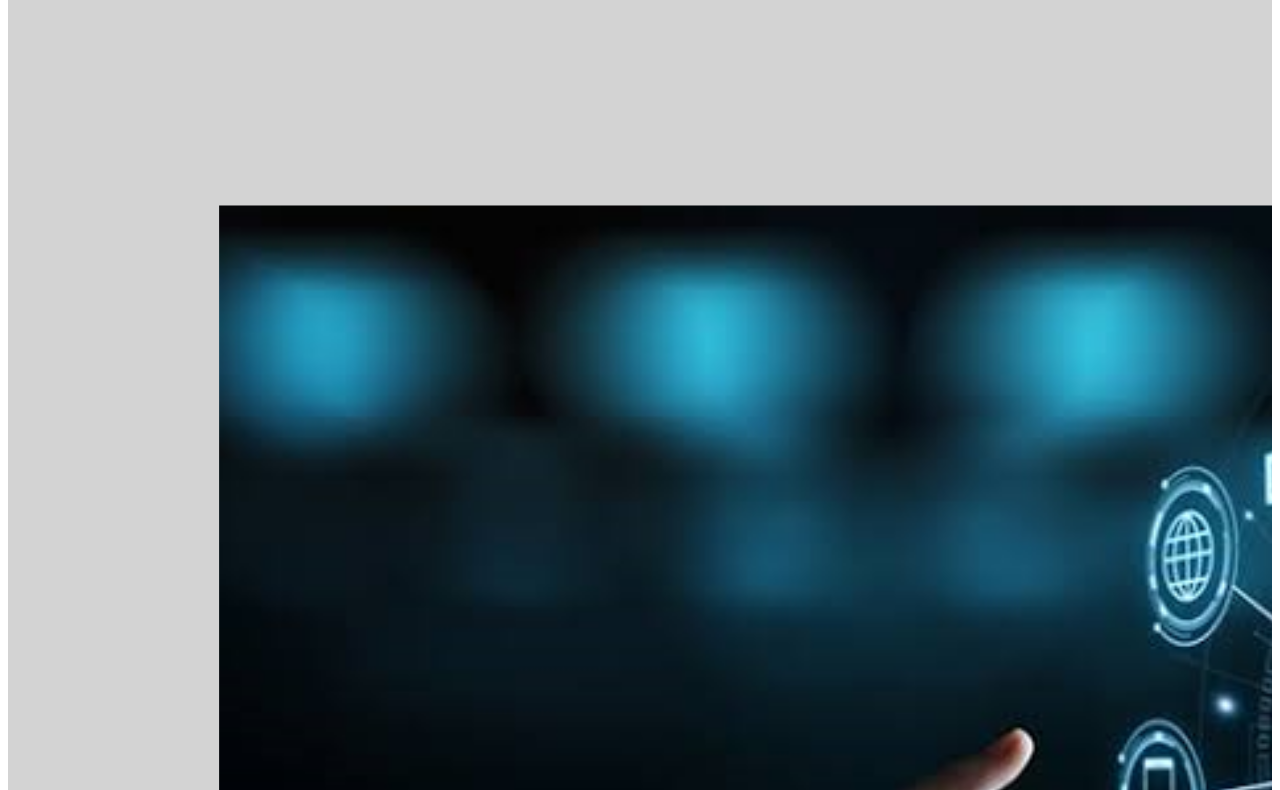
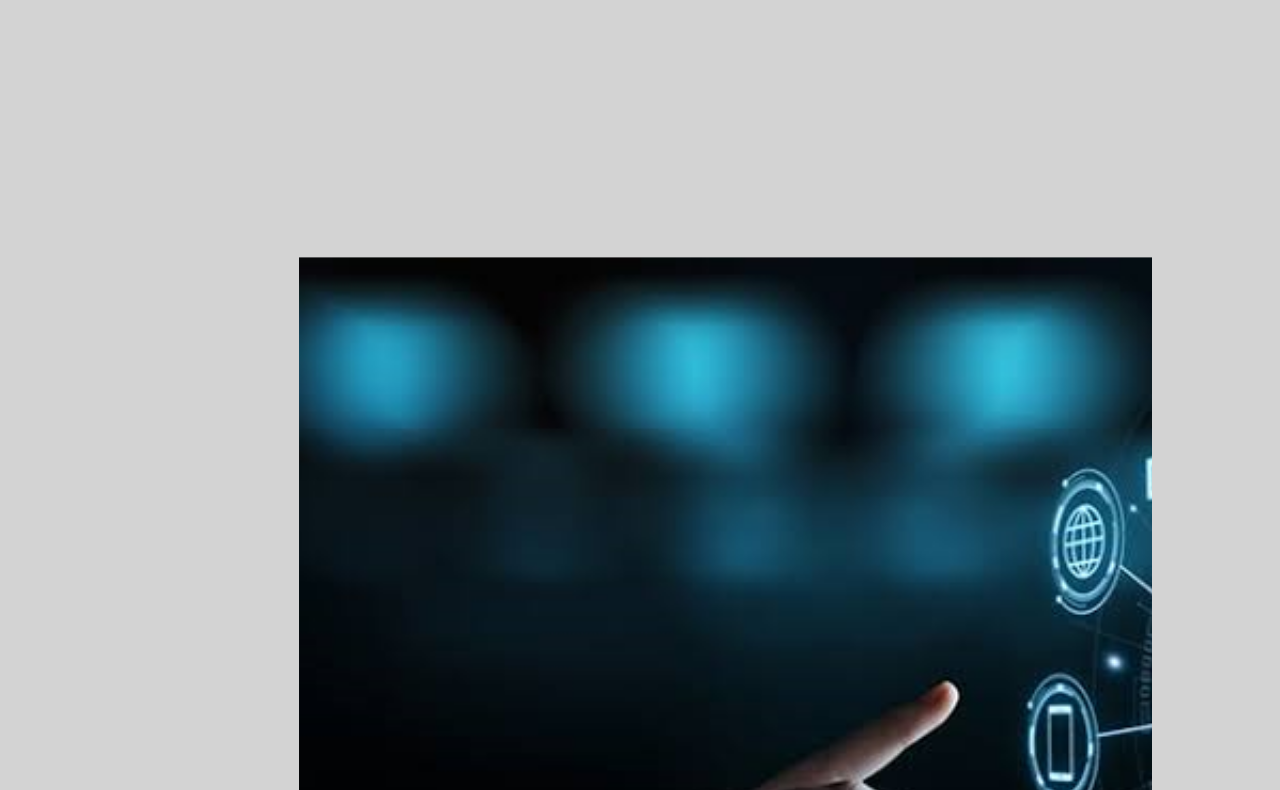
Before and after one commit to janardhankuruva/portfilo_janardhan, a plain HTML site: page index.html in a window 1280 px wide. Shown: the part 346-1136 px from the top of the page. Drawn offline with nearby package versions, Linux system fonts and the light colour scheme; files that its build step writes are made by us from their sources; files whose address does not match are found by name.

Commit message:
Update index.html

```diff
--- a/index.html
+++ b/index.html
@@ -4,7 +4,7 @@
     <meta charset="UTF-8" />
     <meta name="viewport" content="width=device-width, initial-scale=1.0" />
     <link rel="icon" type="image/x-icon" href="./assets/img/favicon.png">
-    <link rel="stylesheet" href="assets/css/styles.css" />
+    <link rel="stylesheet" href="assets/css/harry.css" />
 
     <!-- =====BOX ICONS===== -->
     <link
```
